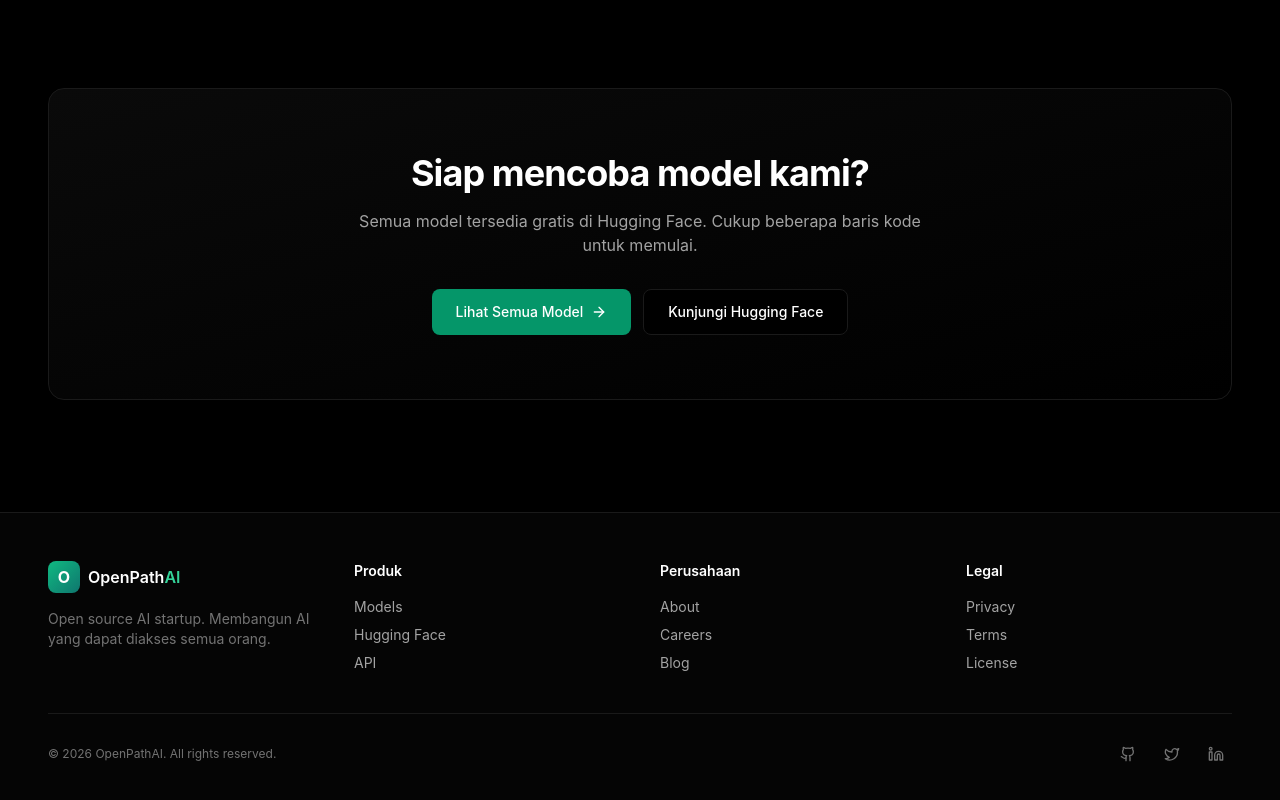
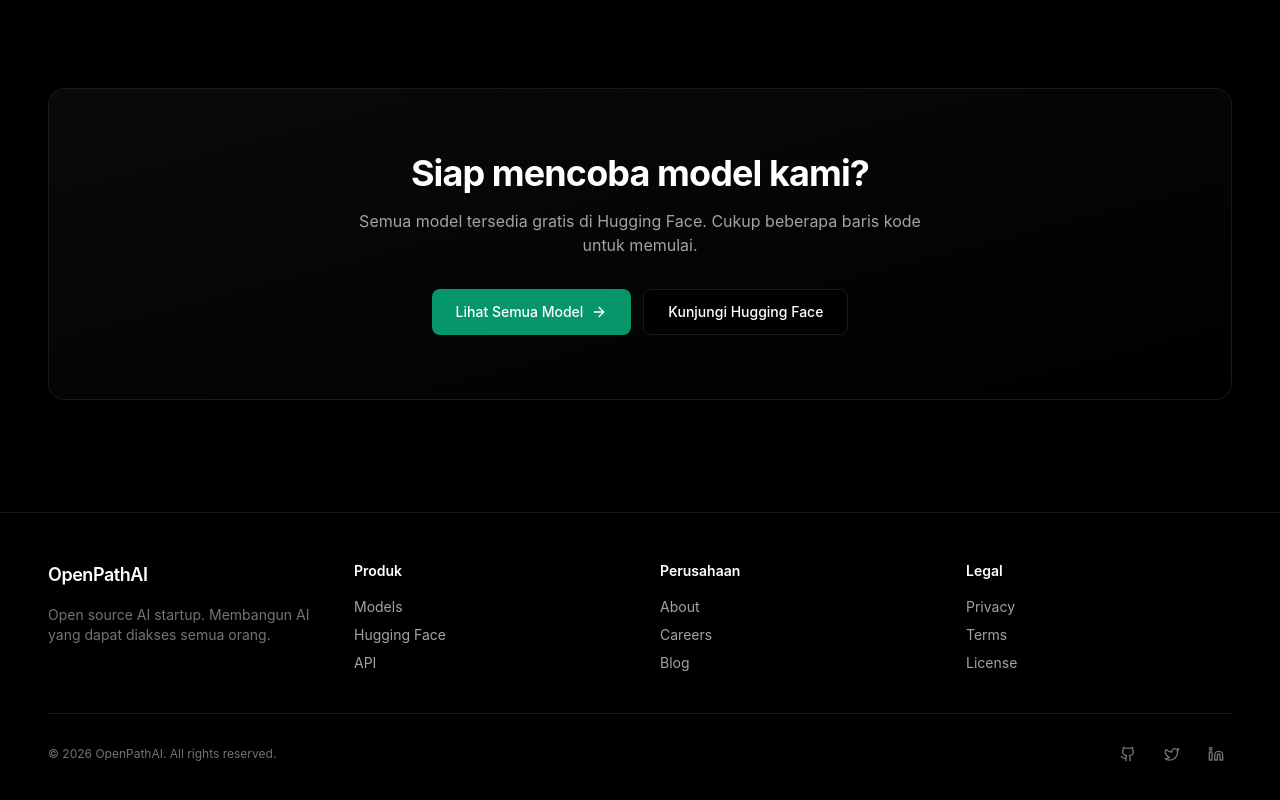
Before and after one commit to titan-dev-org/OpenPathAI, a Next.js app: page / in a window 1280 px wide. Shown: the part 2053-2853 px from the top of the page. Built offline with nearby package versions, Linux system fonts and the light colour scheme.

Commit message:
Refactor Footer component styles and content
Updated footer styles and replaced logo with a link.

```diff
--- a/components/Footer.tsx
+++ b/components/Footer.tsx
@@ -4,18 +4,13 @@ import { HF_ORG_URL, GITHUB_URL } from "@/lib/models";
 
 export default function Footer() {
   return (
-    <footer className="border-t border-border bg-surface/50">
+    <footer className="border-t border-border bg-black">
       <div className="mx-auto max-w-7xl px-6 py-12 lg:px-12">
         <div className="grid gap-10 md:grid-cols-4">
           <div className="md:col-span-1">
-            <div className="flex items-center gap-2">
-              <div className="flex h-8 w-8 items-center justify-center rounded-lg bg-gradient-to-br from-emerald-500 to-teal-700 font-bold text-white">
-                O
-              </div>
-              <span className="font-semibold">
-                OpenPath<span className="text-emerald-400">AI</span>
-              </span>
-            </div>
+            <Link href="/" className="text-lg font-semibold tracking-tight">
+              OpenPathAI
+            </Link>
             <p className="mt-4 text-sm text-neutral-500">
               Open source AI startup. Membangun AI yang dapat diakses semua
               orang.
@@ -100,7 +95,7 @@ export default function Footer() {
               href={GITHUB_URL}
               target="_blank"
               rel="noreferrer"
-              className="rounded-md p-2 text-neutral-500 hover:bg-background hover:text-white"
+              className="rounded-md p-2 text-neutral-500 hover:bg-surface hover:text-white"
             >
               <Github size={16} />
             </a>
@@ -108,7 +103,7 @@ export default function Footer() {
               href="https://twitter.com"
               target="_blank"
               rel="noreferrer"
-              className="rounded-md p-2 text-neutral-500 hover:bg-background hover:text-white"
+              className="rounded-md p-2 text-neutral-500 hover:bg-surface hover:text-white"
             >
               <Twitter size={16} />
             </a>
@@ -116,7 +111,7 @@ export default function Footer() {
               href="https://linkedin.com"
               target="_blank"
               rel="noreferrer"
-              className="rounded-md p-2 text-neutral-500 hover:bg-background hover:text-white"
+              className="rounded-md p-2 text-neutral-500 hover:bg-surface hover:text-white"
             >
               <Linkedin size={16} />
             </a>
```
